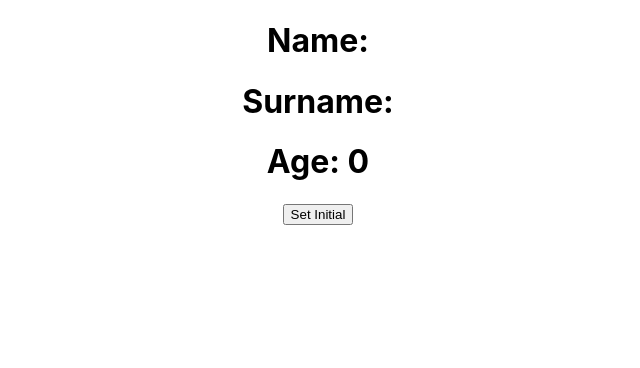
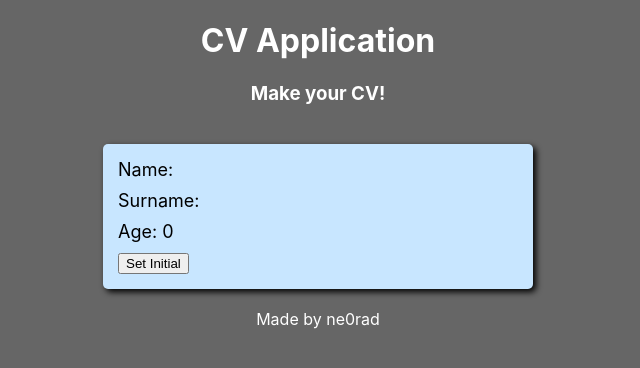
Before and after one commit to ne0rad/cv_app, a React (Create React App) app: page / in a window 1280 px wide. Shown: the top 368 px of the page, without its empty margins (322-962 px from the left). Built offline with nearby package versions, Linux system fonts and the light colour scheme.

Commit message:
Misc structure updates

```diff
--- a/public/index.html
+++ b/public/index.html
@@ -4,15 +4,11 @@
     <meta charset="utf-8" />
     <link rel="icon" href="%PUBLIC_URL%/favicon.ico" />
     <meta name="viewport" content="width=device-width, initial-scale=1" />
-    <meta
-      name="description"
-      content="CV making application"
-    />
+    <meta name="description" content="CV making application" />
     <title>CV App</title>
   </head>
   <body>
     <noscript>You need to enable JavaScript to run this app.</noscript>
     <div id="root"></div>
-
   </body>
 </html>
--- a/src/App.js
+++ b/src/App.js
@@ -1,14 +1,14 @@
-import Education from './components/Education';
-import Experience from './components/Experience';
-import General from './components/General';
+import Page from './components/Page';
+import Header from './components/Header';
+import Footer from './components/Footer';
 import './styles/App.css';
 
 function App() {
   return (
     <div id="content">
-      <General />
-      <Education />
-      <Experience />
+      <Header />
+      <Page />
+      <Footer />
     </div>
   );
 }
--- /dev/null
+++ b/src/components/Footer.js
@@ -0,0 +1,7 @@
+function Footer() {
+    return(
+        <div>Made by ne0rad</div>
+    )
+}
+
+export default Footer;
--- a/src/components/General.js
+++ b/src/components/General.js
@@ -6,17 +6,17 @@ function General() {
     const [age, setAge] = useState(0);
 
     function setInit() {
-        setName('Radminas');
-        setSurname('Usackas');
-        setAge(31);
+        setName('Mister');
+        setSurname('Bean');
+        setAge(65);
     }
 
     return (
         <div>
-            <h1>Name: {name}</h1>
-            <h1>Surname: {surname}</h1>
-            <h1>Age: {age}</h1>
-            <button onClick={() => setInit()}>Set Initial</button>
+            <div className="text">Name: {name}</div>
+            <div className="text">Surname: {surname}</div>
+            <div className="text">Age: {age}</div>
+            <button onClick={() => setInit()} disabled={age > 0 ? true : false}>Set Initial</button>
         </div>
     )
 }
--- /dev/null
+++ b/src/components/Header.js
@@ -0,0 +1,10 @@
+function Header() {
+    return(
+        <div>
+            <h1>CV Application</h1>
+            <h3>Make your CV!</h3>
+        </div>
+    )
+}
+
+export default Header;
--- /dev/null
+++ b/src/components/Page.js
@@ -0,0 +1,15 @@
+import Education from "./Education";
+import Experience from "./Experience";
+import General from "./General";
+
+function Page() {
+    return(
+        <div id="page">
+            <General />
+            <Education />
+            <Experience />
+        </div>
+    );
+}
+
+export default Page;
--- a/src/styles/App.css
+++ b/src/styles/App.css
@@ -1,3 +1,41 @@
+body {
+  background-color: #666666;
+}
+
+#root {
+  display: flex;
+  align-items: center;
+  justify-content: center;
+}
+
 #content {
+  display: flex;
+  align-items: center;
+  justify-content: flex-start;
+  flex-direction: column;
+  width: 80vw;
+  min-width: 300px;
+  max-width: 400px;
   text-align: center;
+  color: white;
 }
+
+#page {
+  display: flex;
+  align-items: flex-start;
+  justify-content: flex-start;
+  flex-direction: column;
+  background-color: #c8e6ff;
+  color: black;
+  text-align: left;
+  width: 100%;
+  margin: 20px;
+  padding: 15px;
+  border-radius: 5px;
+  box-shadow: 3px 3px 6px 0 black;
+}
+
+.text {
+  font-size: 18px;
+  margin-bottom: 10px;
+}
--- a/src/styles/index.css
+++ b/src/styles/index.css
@@ -1,13 +1,9 @@
 body {
   margin: 0;
+  padding: 0;
   font-family: -apple-system, BlinkMacSystemFont, 'Segoe UI', 'Roboto', 'Oxygen',
     'Ubuntu', 'Cantarell', 'Fira Sans', 'Droid Sans', 'Helvetica Neue',
     sans-serif;
   -webkit-font-smoothing: antialiased;
   -moz-osx-font-smoothing: grayscale;
 }
-
-code {
-  font-family: source-code-pro, Menlo, Monaco, Consolas, 'Courier New',
-    monospace;
-}
```
